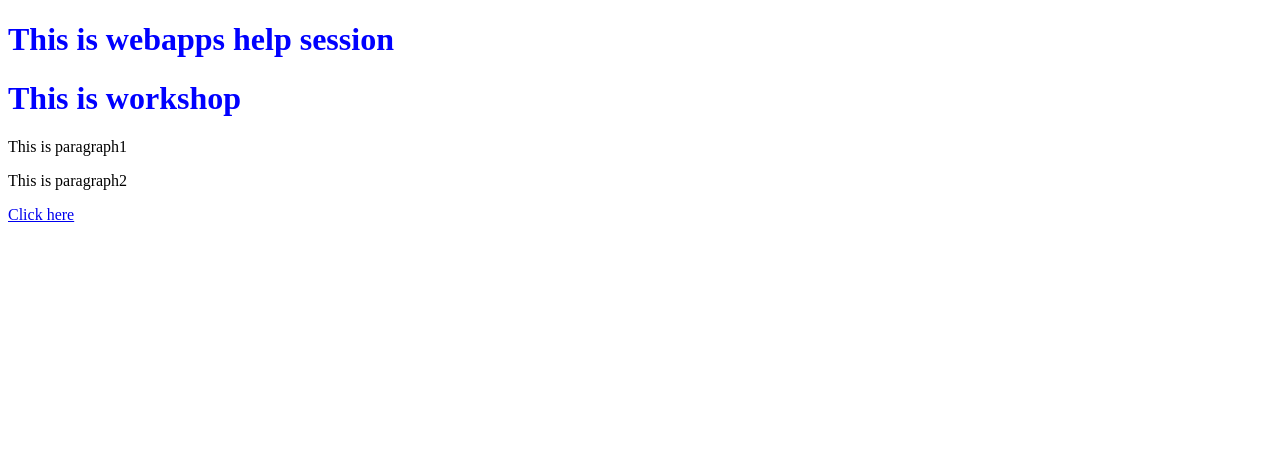
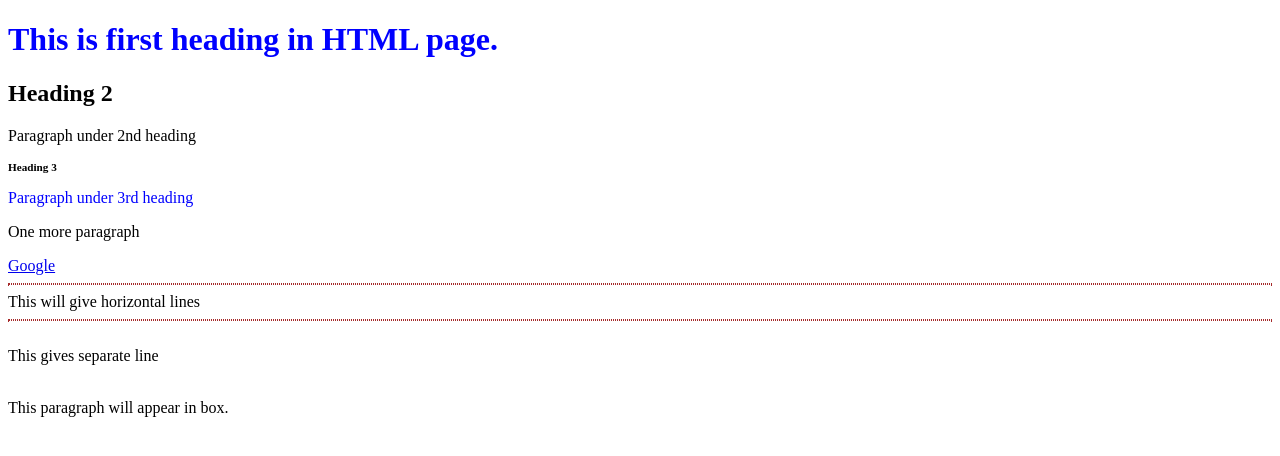
Before and after one commit to NithyaVudayamarri/more_practice_with_css, a plain HTML site: page code/index.html in a window 1280 px wide. Drawn offline with Linux system fonts and the light colour scheme.

Commit message:
Update index.html

```diff
--- a/code/index.html
+++ b/code/index.html
@@ -1,28 +1,25 @@
 <!DOCTYPE html>
-
 <html>
 <head>
     <title>
-              Welcome
+        Intro to CSS
     </title>
     <link rel="stylesheet" href="index.css">
 </head>
 <body>
-        <h1>
-         This is webapps help session
+    <h1>This is first heading in HTML page.</h1>
+    <h2 class="group"> Heading 2</h2>
+    <p>Paragraph under 2nd heading</p>
+    <h3>Heading 3</h3>
+    <p id="temp1">Paragraph under 3rd heading</p>
+    <p class="group">One more paragraph</p>
+    <a href="https://www.google.com"> Google </a>
+    <hr> This will give horizontal lines <hr/>
+    <br> This gives separate line<br/>
+    <p>
+<br> This paragraph will appear in box.
+    </p>
 
-        </h1>
-        <h1>
-            This is workshop
-        </h1>
-        <p id="greenid">
-            This is paragraph1
-        </p>
-        <p class="redid">
-             This is paragraph2
-        </p>
-        <a href="/">Click here
 
-        </a>
 </body>
 </html>
```
Lines whose indentation alone changed are shown as unchanged.
